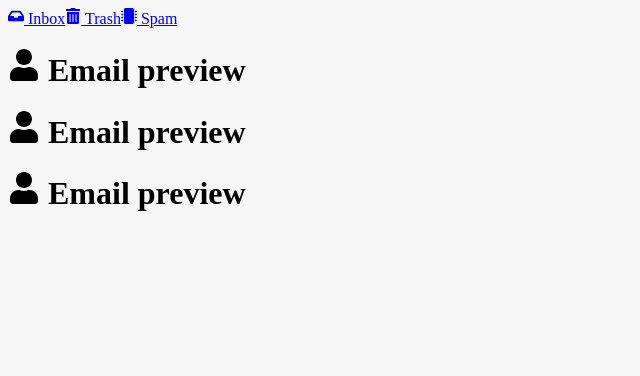
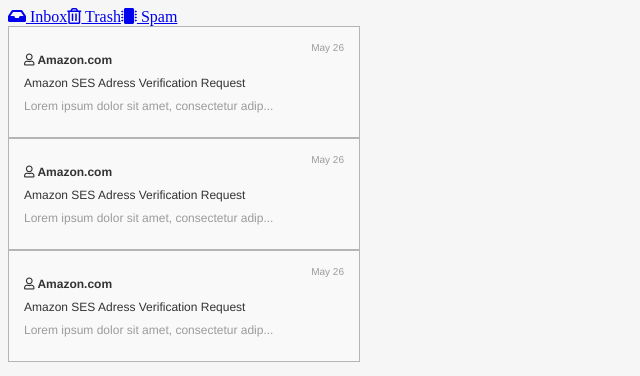
Before and after one commit to AlexMundu/frontend-test, a React app: page / in a window 1280 px wide. Shown: the top 376 px of the page, without its empty margins (0-640 px from the left). Built offline with nearby package versions, Linux system fonts and the light colour scheme.

Commit message:
style EmailPreview

```diff
--- a/package.json
+++ b/package.json
@@ -28,7 +28,6 @@
     "mini-css-extract-plugin": "^0.4.2",
     "react": "^16.4.2",
     "react-dom": "^16.4.2",
-    "react-icons": "^3.0.5",
     "style-loader": "^0.23.0",
     "webpack": "^4.17.1",
     "webpack-cli": "^3.1.0",
--- a/src/components/EmailPreview/EmailPreview.js
+++ b/src/components/EmailPreview/EmailPreview.js
@@ -1,9 +1,14 @@
 import React from 'react';
-import { FaUser } from 'react-icons/fa';
+import './EmailPreview.scss';
 
 const EmailPreview = () => {
 	return(
-		<h1><FaUser /> Email preview</h1>
+		<div className='container'>
+			<p>May 26</p>
+			<p><i className="far fa-user"></i> Amazon.com</p>
+			<p>Amazon SES Adress Verification Request</p>
+			<p>Lorem ipsum dolor sit amet, consectetur adip...</p>
+		</div>
 	)
 }
 
--- /dev/null
+++ b/src/components/EmailPreview/EmailPreview.scss
@@ -0,0 +1,39 @@
+$Width: 320px;
+$Height: 80px;
+$FontFamily: Helvetica, sans-serif;
+$TextColor: #333333;
+$ShortDescColor: #9B9B9B;
+$BorderColor: #B5B5B5;
+$SelectedBg: #F9F9F9;
+$Padding: 15px;
+
+p {
+	font-size: 12px;
+	margin: 0 0 9px 0;
+}
+
+.container {
+	padding: $Padding;
+	color: $TextColor;
+	width: $Width;
+	height: $Height;
+	font-family: $FontFamily;
+	border: 1px solid $BorderColor;
+	background: $SelectedBg;
+}
+
+p:first-child {
+	color: $ShortDescColor;
+	font-size: 10px;
+	text-align: right;
+	margin: 0 0;
+}
+
+p:nth-child(2) {
+	font-weight: bold;
+}
+
+
+p:nth-child(4) {
+	color: $ShortDescColor;
+}
--- a/src/components/SideNavigation/SideNavigation.js
+++ b/src/components/SideNavigation/SideNavigation.js
@@ -1,13 +1,12 @@
 import React from 'react';
-import { FaInbox, FaTrashAlt, FaMicrochip } from 'react-icons/fa';
 
 const SideNavigation = () => {
 	return(
 		<div>
-			<nav>
-			  <a href="#"><FaInbox /> Inbox</a>
-			  <a href="#"><FaTrashAlt /> Trash</a>
-			  <a href="#"><FaMicrochip /> Spam</a>
+			<nav className='navbar'>
+			  <a href="#"><i className="fas fa-inbox"></i> Inbox</a>
+			  <a href="#"><i className="far fa-trash-alt"></i> Trash</a>
+			  <a href="#"><i className="fas fa-microchip"></i> Spam</a>
 			</nav>
 		</div>
 	)
--- a/src/containers/App/App.js
+++ b/src/containers/App/App.js
@@ -10,7 +10,6 @@
 		        <SideNavigation />
 		        <EmailList />
 		        {/*
-
 					<EmailDisplay />
 		        */}
 		    </div>
--- a/src/index.html
+++ b/src/index.html
@@ -4,9 +4,10 @@
 <head>
     <meta charset="utf-8">
     <title>FrontEnd Test</title>
+    <link rel="stylesheet" href="https://use.fontawesome.com/releases/v5.3.1/css/all.css" integrity="sha384-mzrmE5qonljUremFsqc01SB46JvROS7bZs3IO2EmfFsd15uHvIt+Y8vEf7N7fWAU" crossorigin="anonymous">
 </head>
 <body>
     <div id="app"></div>
-    <script src="bundle.js"></script>
+    <script src="main.js"></script>
 </body>
 </html>
--- a/src/index.js
+++ b/src/index.js
@@ -1,5 +1,5 @@
 import React from 'react';
 import ReactDOM from 'react-dom';
-import App from "./containers/App/App";
+import App from './containers/App/App';
 
 ReactDOM.render(<App />, document.getElementById("app"));
```
Also changed, not shown: 1 other file (tests, documents, lock files or other folders).
